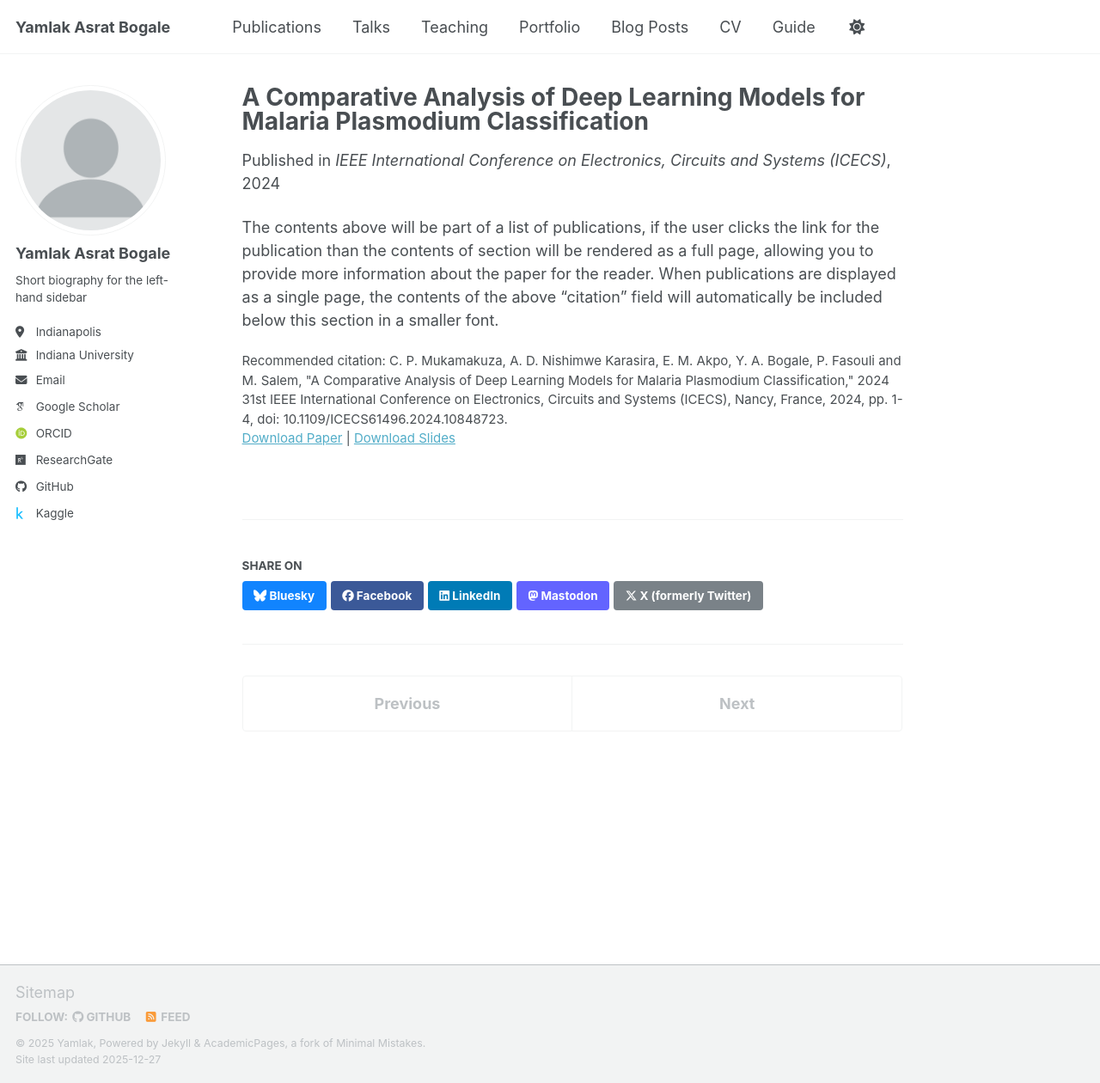
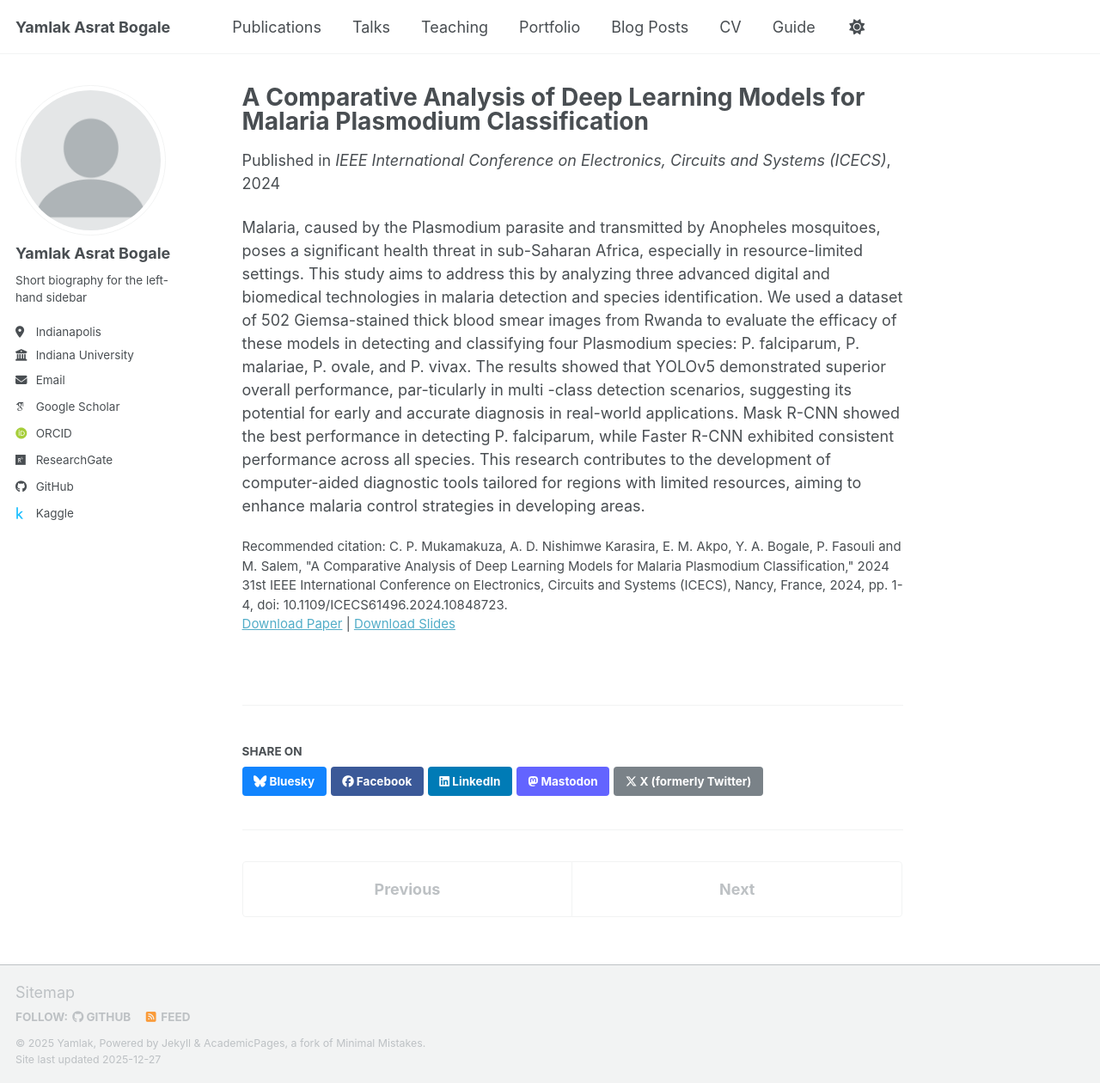
Before and after one commit to yamlakyam/yamlakyam.github.io, a Jekyll site: the page built from _publications/2010-10-01-paper-title-number-2.md, in a window 1280 px wide and 1260 px high. Shown: the whole window at 86% size. Built offline with Jekyll 4.4.1, drawn with Linux system fonts in a browser that asks for light colours; some web fonts are replaced; a script bundle is joined from its source files by our own code; library files that are not in the unit come from our copies.

Commit message:
Update 2010-10-01-paper-title-number-2.md

```diff
--- a/_publications/2010-10-01-paper-title-number-2.md
+++ b/_publications/2010-10-01-paper-title-number-2.md
@@ -11,4 +11,4 @@ paperurl: 'https://ieeexplore.ieee.org/abstract/document/10848723'
 citation: 'C. P. Mukamakuza, A. D. Nishimwe Karasira, E. M. Akpo, Y. A. Bogale, P. Fasouli and M. Salem, "A Comparative Analysis of Deep Learning Models for Malaria Plasmodium Classification," 2024 31st IEEE International Conference on Electronics, Circuits and Systems (ICECS), Nancy, France, 2024, pp. 1-4, doi: 10.1109/ICECS61496.2024.10848723.'
 ---
 
-The contents above will be part of a list of publications, if the user clicks the link for the publication than the contents of section will be rendered as a full page, allowing you to provide more information about the paper for the reader. When publications are displayed as a single page, the contents of the above "citation" field will automatically be included below this section in a smaller font.
+Malaria, caused by the Plasmodium parasite and transmitted by Anopheles mosquitoes, poses a significant health threat in sub-Saharan Africa, especially in resource-limited settings. This study aims to address this by analyzing three advanced digital and biomedical technologies in malaria detection and species identification. We used a dataset of 502 Giemsa-stained thick blood smear images from Rwanda to evaluate the efficacy of these models in detecting and classifying four Plasmodium species: P. falciparum, P. malariae, P. ovale, and P. vivax. The results showed that YOLOv5 demonstrated superior overall performance, par-ticularly in multi -class detection scenarios, suggesting its potential for early and accurate diagnosis in real-world applications. Mask R-CNN showed the best performance in detecting P. falciparum, while Faster R-CNN exhibited consistent performance across all species. This research contributes to the development of computer-aided diagnostic tools tailored for regions with limited resources, aiming to enhance malaria control strategies in developing areas.
```
